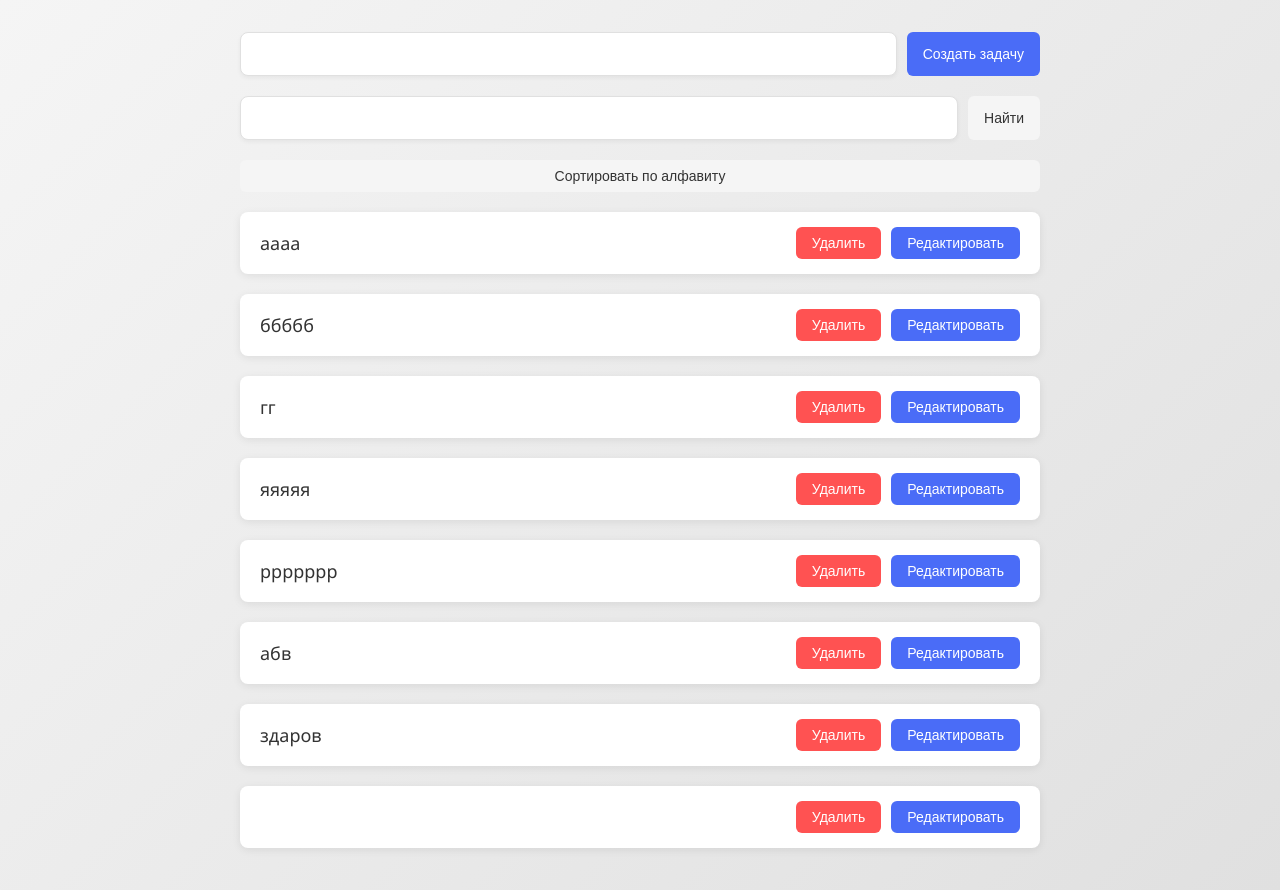
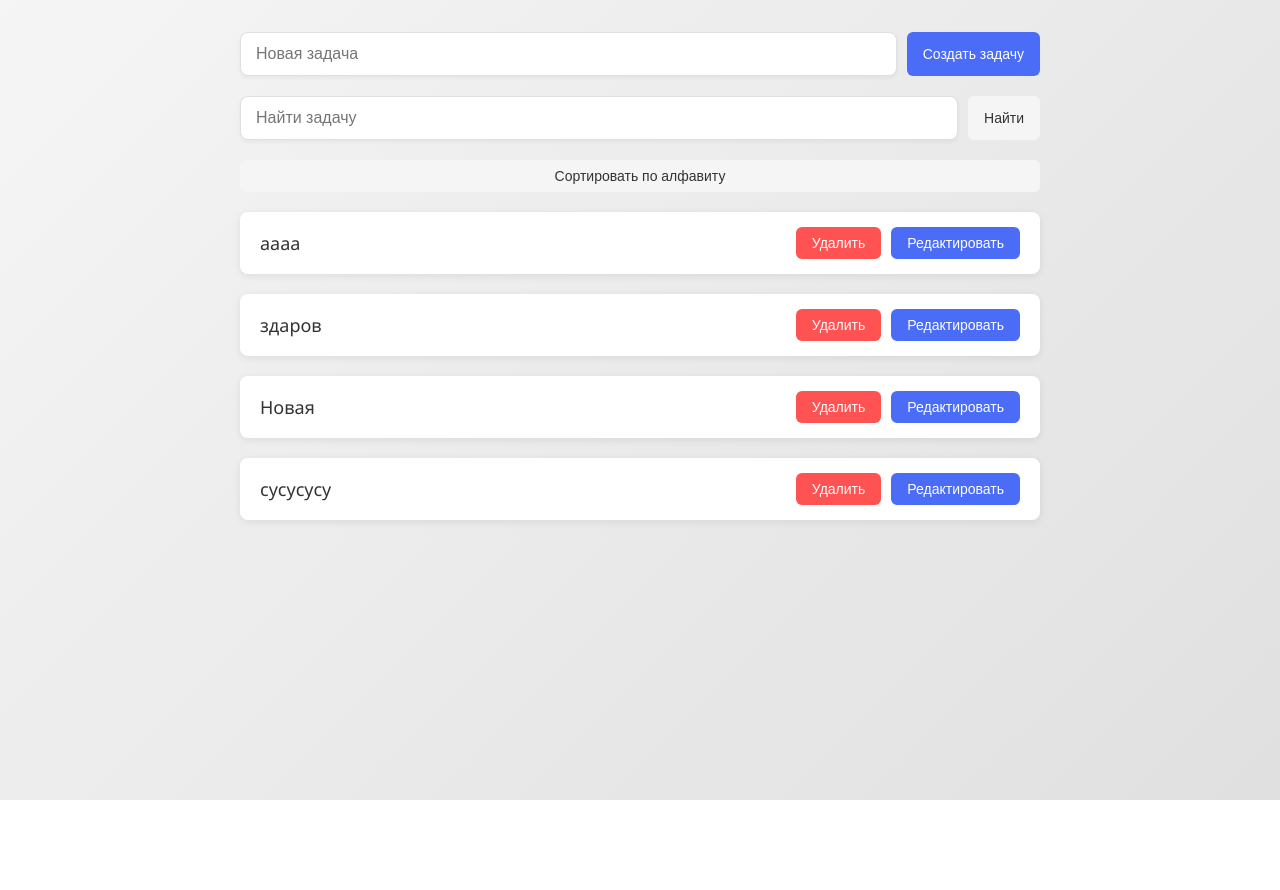
Before and after one commit to Nekit9401/template, a React (Vite) app: page / in a window 1280 px wide. After the commit the page ends 800 px from the top, so only its background shows below. Built offline with nearby package versions, Linux system fonts and the light colour scheme; data requests are answered from the project's data file.

Commit message:
fix props

```diff
--- a/db.json
+++ b/db.json
@@ -6,39 +6,19 @@
       "id": 2
     },
     {
-      "title": "ббббб",
-      "complete": false,
-      "id": 3
-    },
-    {
-      "title": "гг",
-      "complete": false,
-      "id": 4
-    },
-    {
-      "title": "яяяяя",
-      "complete": false,
-      "id": 5
-    },
-    {
-      "title": "ррррррр",
-      "complete": false,
-      "id": 6
-    },
-    {
-      "title": "абв",
-      "complete": false,
-      "id": 7
-    },
-    {
       "title": "здаров",
       "complete": false,
       "id": 8
     },
     {
-      "title": "",
+      "title": "Новая",
       "complete": false,
       "id": 9
+    },
+    {
+      "title": "сусусусу",
+      "complete": false,
+      "id": 10
     }
   ]
 }
--- a/src/App.jsx
+++ b/src/App.jsx
@@ -7,8 +7,6 @@ import { SortButton } from './components/SortButton/';
 
 export const App = () => {
 	const [todoData, setTodoData] = useState([]);
-	const [createValue, setCreateValue] = useState('');
-	const [searchValue, setSearchValue] = useState('');
 	const [error, setError] = useState('');
 	const [isLoading, setIsLoading] = useState(false);
 	const [isSorted, setIsSorted] = useState(false);
@@ -39,7 +37,6 @@ export const App = () => {
 			});
 			const addsTodo = await response.json();
 			setTodoData([...todoData, addsTodo]);
-			setCreateValue('');
 		} catch (error) {
 			setError(error.message);
 		} finally {
@@ -100,22 +97,11 @@ export const App = () => {
 			const response = await fetch(`http://localhost:3000/todos?title_like=${phrase}`);
 			const filteredTodoData = await response.json();
 			setTodoData(filteredTodoData);
-			setSearchValue('');
 		} catch (error) {
 			setError(error.message);
 		} finally {
 			setIsLoading(false);
 		}
-	};
-
-	const handleCreateSubmit = (event) => {
-		event.preventDefault();
-		addTodo({ title: createValue, complete: false });
-	};
-
-	const handleSearchSubmit = (event) => {
-		event.preventDefault();
-		searchTodo(searchValue);
 	};
 
 	const handleOnClickSort = () => (isSorted ? fetchData() : sortTodo());
@@ -134,8 +120,8 @@ export const App = () => {
 	return (
 		<div className={styles.container}>
 			<div>
-				<CreateTodo onSubmit={handleCreateSubmit} value={createValue} setValue={setCreateValue} />
-				<SearchTodo onSubmit={handleSearchSubmit} value={searchValue} setValue={setSearchValue} />
+				<CreateTodo addTodo={addTodo} />
+				<SearchTodo searchTodo={searchTodo} />
 				<SortButton onClick={handleOnClickSort} isSorted={isSorted} />
 			</div>
 			<TodoList todoData={todoData} deleteTodo={deleteTodo} updateTodo={updateTodo} />
--- a/src/components/CreateTodo/CreateTodo.jsx
+++ b/src/components/CreateTodo/CreateTodo.jsx
@@ -1,14 +1,24 @@
+import { useState } from 'react';
 import styles from './CreateTodo.module.css';
 
-export const CreateTodo = ({ onSubmit, value, setValue }) => {
+export const CreateTodo = ({ addTodo }) => {
+	const [createValue, setCreateValue] = useState('');
+
+	const handleCreateSubmit = (event) => {
+		event.preventDefault();
+		addTodo({ title: createValue, complete: false });
+		setCreateValue('');
+	};
+
 	return (
-		<form className={styles.createForm} onSubmit={onSubmit}>
+		<form className={styles.createForm} onSubmit={handleCreateSubmit}>
 			<input
 				className={styles.createInput}
 				name='create'
 				type='text'
-				value={value}
-				onChange={(e) => setValue(e.target.value)}
+				value={createValue}
+				onChange={(e) => setCreateValue(e.target.value)}
+				placeholder='Новая задача'
 			/>
 			<button className={styles.createTodoButton} type='submit'>
 				Создать задачу
--- a/src/components/SearchTodo/SearchTodo.jsx
+++ b/src/components/SearchTodo/SearchTodo.jsx
@@ -1,14 +1,24 @@
+import { useState } from 'react';
 import styles from './SearchTodo.module.css';
 
-export const SearchTodo = ({ onSubmit, value, setValue }) => {
+export const SearchTodo = ({ searchTodo }) => {
+	const [searchValue, setSearchValue] = useState('');
+
+	const handleSearchSubmit = (event) => {
+		event.preventDefault();
+		searchTodo(searchValue);
+		setSearchValue('');
+	};
+
 	return (
-		<form className={styles.searchForm} onSubmit={onSubmit}>
+		<form className={styles.searchForm} onSubmit={handleSearchSubmit}>
 			<input
 				className={styles.searchInput}
 				name='search'
 				type='text'
-				value={value}
-				onChange={(e) => setValue(e.target.value)}
+				value={searchValue}
+				onChange={(e) => setSearchValue(e.target.value)}
+				placeholder='Найти задачу'
 			/>
 			<button className={styles.searchTodoButton} type='submit'>
 				Найти
```
